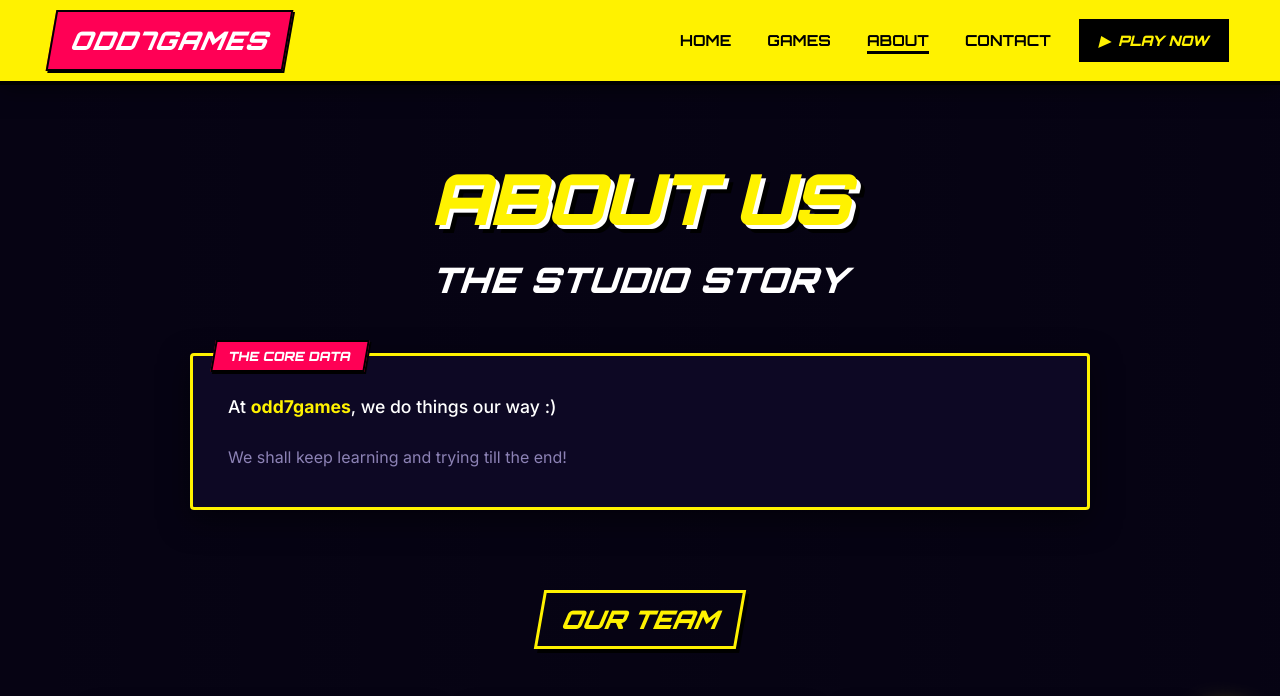
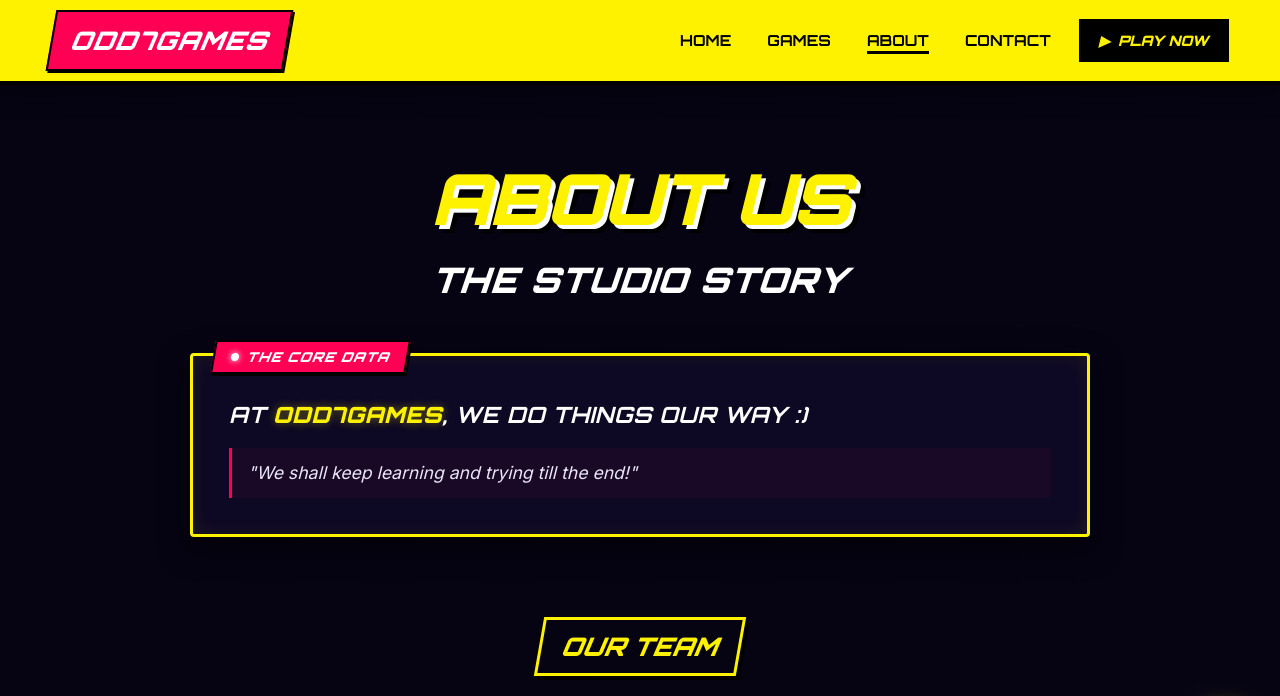
Before and after one commit to DivyanshuArch/odd7games-website-, a plain HTML site: page about.html in a window 1280 px wide. Shown: the top 696 px of the page. Drawn offline with Linux system fonts and the light colour scheme.

Commit message:
About us box

```diff
--- a/about.html
+++ b/about.html
@@ -54,19 +54,16 @@
 
   <!-- STUDIO PHILOSOPHY / HISTORY -->
   <section class="container" style="padding-bottom: 40px;">
-    <div
-      style="background-color: var(--color-bg-card); border: 3px solid var(--color-primary); padding: clamp(20px, 4vw, 35px); border-radius: 4px; box-shadow: 0 10px 30px rgba(0,0,0,0.5); max-width: 900px; margin: 0 auto; position: relative;">
+    <div class="core-data-box">
       <!-- Accent Slanted Badge -->
-      <span
-        style="position: absolute; top: -16px; left: 20px; background-color: var(--color-secondary); color: #fff; padding: 4px 14px; font-family: var(--font-display); font-weight: 900; font-size: 0.8rem; text-transform: uppercase; border: 2px solid #000; box-shadow: 2px 2px 0px #000; transform: skewX(-10deg);">THE
-        CORE DATA</span>
+      <span class="core-data-badge">THE CORE DATA</span>
 
-      <p style="font-size: 1.1rem; color: #fff; margin-bottom: 20px; font-weight: 500; line-height: 1.8;">
-        At <span style="color: var(--color-primary); font-weight: 700;">odd7games</span>, we do things our way :)
+      <p class="core-data-main">
+        AT <span class="core-data-brand">ODD7GAMES</span>, WE DO THINGS OUR WAY :)
       </p>
 
-      <p style="font-size: 1rem; color: var(--color-text-muted); line-height: 1.8;">
-        We shall keep learning and trying till the end!
+      <p class="core-data-sub">
+        "We shall keep learning and trying till the end!"
       </p>
     </div>
   </section>
--- a/style.css
+++ b/style.css
@@ -315,6 +315,91 @@ body {
   grid-template-columns: repeat(auto-fit, minmax(280px, 1fr));
   gap: 30px;
   margin-top: 20px;
+}
+
+/* --- ABOUT US: CORE DATA BOX STYLES --- */
+.core-data-box {
+  background-color: var(--color-bg-card);
+  border: 3px solid var(--color-primary);
+  padding: clamp(24px, 4vw, 36px);
+  border-radius: 4px;
+  box-shadow:
+    0 10px 30px rgba(0, 0, 0, 0.6),
+    inset 0 0 20px rgba(255, 242, 0, 0.08);
+  max-width: 900px;
+  margin: 0 auto;
+  position: relative;
+  transition: transform var(--transition-normal), box-shadow var(--transition-normal);
+}
+
+.core-data-box:hover {
+  transform: translateY(-4px);
+  box-shadow:
+    0 15px 35px rgba(0, 0, 0, 0.7),
+    0 0 25px rgba(255, 242, 0, 0.25),
+    inset 0 0 25px rgba(255, 242, 0, 0.12);
+}
+
+.core-data-badge {
+  position: absolute;
+  top: -16px;
+  left: 20px;
+  background-color: var(--color-secondary);
+  color: #fff;
+  padding: 4px 16px;
+  font-family: var(--font-display);
+  font-weight: 900;
+  font-style: italic;
+  font-size: 0.85rem;
+  text-transform: uppercase;
+  letter-spacing: 1px;
+  border: 2px solid #000;
+  box-shadow: 2px 2px 0px #000;
+  transform: skewX(-10deg);
+  display: inline-flex;
+  align-items: center;
+  gap: 8px;
+}
+
+.core-data-badge::before {
+  content: '';
+  display: inline-block;
+  width: 8px;
+  height: 8px;
+  background-color: #fff;
+  border-radius: 50%;
+  box-shadow: 0 0 6px #fff;
+}
+
+.core-data-main {
+  font-family: var(--font-display);
+  font-weight: 700;
+  font-style: italic;
+  font-size: clamp(1.1rem, 2vw, 1.4rem);
+  color: #ffffff;
+  margin-top: 6px;
+  margin-bottom: 16px;
+  line-height: 1.5;
+  letter-spacing: 0.5px;
+}
+
+.core-data-brand {
+  color: var(--color-primary);
+  font-weight: 900;
+  text-shadow: 0 0 10px rgba(255, 242, 0, 0.4);
+}
+
+.core-data-sub {
+  font-family: var(--font-body);
+  font-size: clamp(0.95rem, 1.5vw, 1.1rem);
+  color: var(--color-text);
+  line-height: 1.7;
+  border-left: 3px solid var(--color-secondary);
+  padding: 10px 16px;
+  margin-top: 14px;
+  font-style: italic;
+  background: rgba(255, 0, 85, 0.05);
+  border-radius: 0 4px 4px 0;
 }
 
 /* --- THE FIGHTER CARDS (Inspired by Debate Forge) --- */
```
